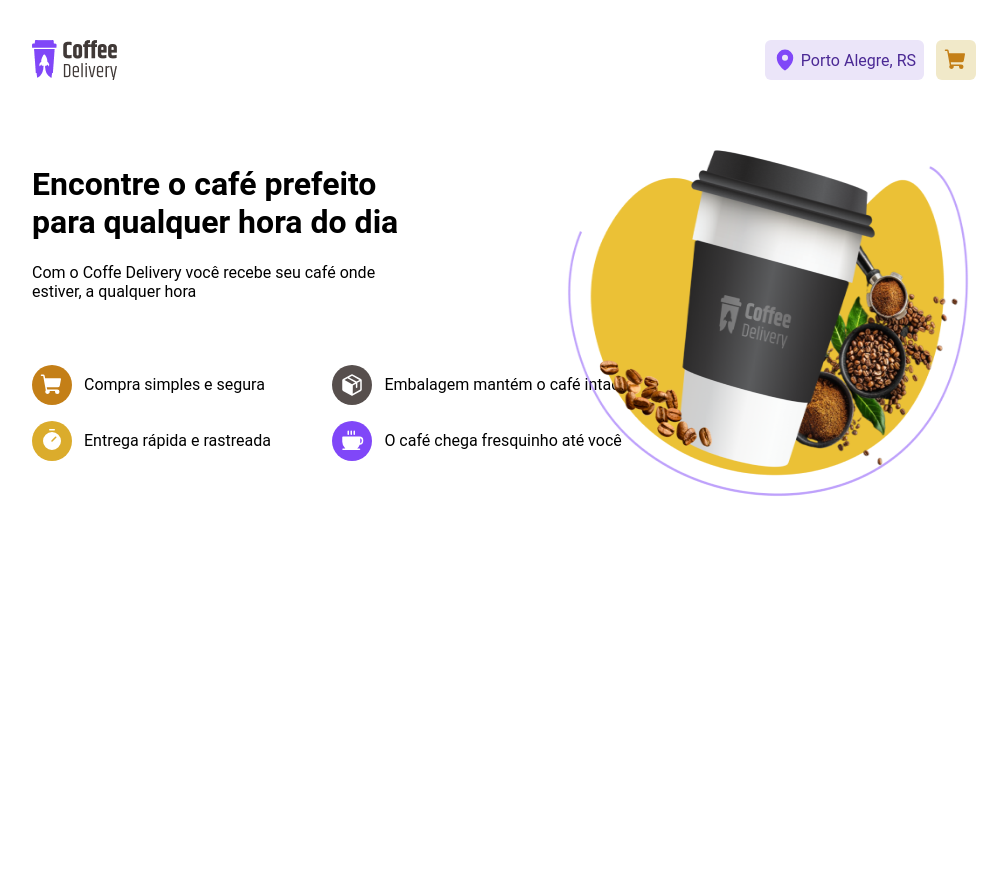
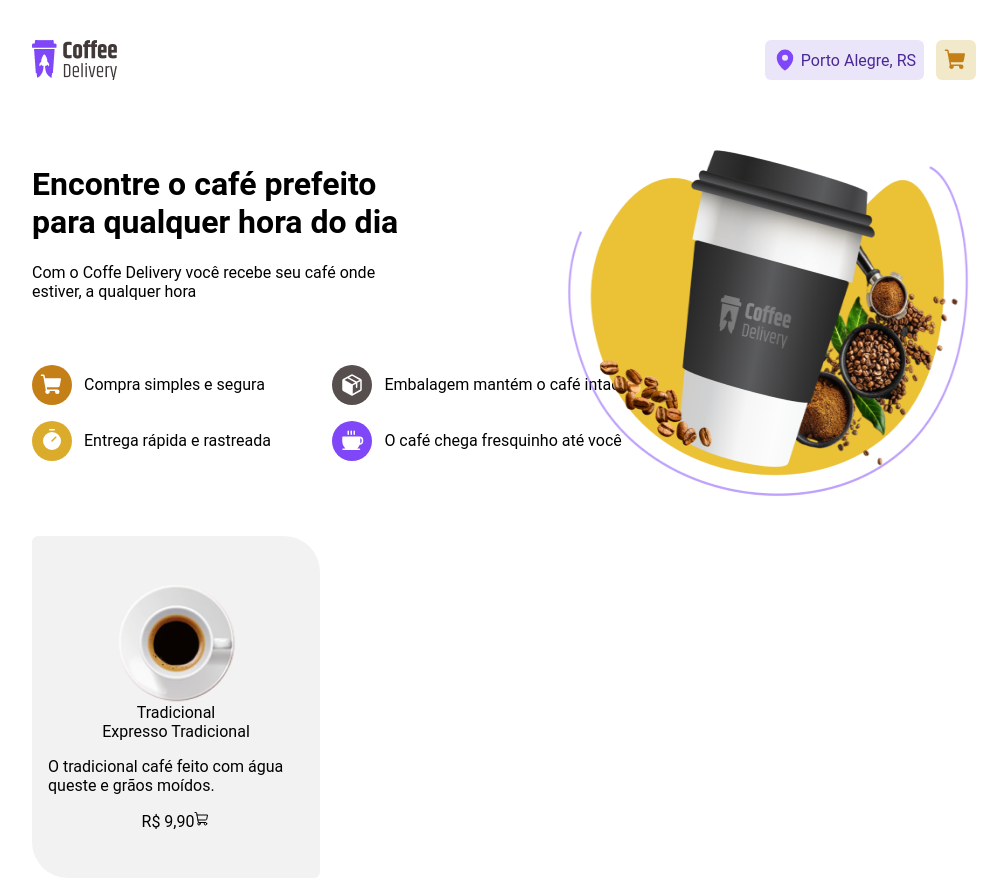
Before and after one commit to AnaVitorio/Coffee-Delivery, a React (Vite) app: page / in a window 1280 px wide. Shown: the whole page, without its empty margins (136-1143 px from the left). Before the commit the page ends 800 px from the top, so only its background shows below. Built offline with nearby package versions, Linux system fonts and the light colour scheme.

Commit message:
card inicial menu café

```diff
--- a/src/App.tsx
+++ b/src/App.tsx
@@ -7,6 +7,7 @@ import {
   TextContainer,
 } from "./styles";
 import { Coffee, Package, ShoppingCart, Timer } from "phosphor-react";
+import MenuCoffee from "./components/MenuCoffee/MenuCoffes";
 
 function App() {
   return (
@@ -49,6 +50,7 @@ function App() {
 
         <img src={imgCupCoffee} />
       </IntroducaoContainer>
+      <MenuCoffee/>
     </div>
   );
 }
--- /dev/null
+++ b/src/components/MenuCoffee/MenuCoffes.tsx
@@ -0,0 +1,21 @@
+import { CoffeeCard, MenuCard } from "./styles";
+import { ShoppingCart } from "phosphor-react";
+import imgCafeTradicional from "../../assets/cafe-tradicional.png";
+
+export default function MenuCoffee(){
+
+    return(
+        <MenuCard>
+            <CoffeeCard>
+                <img src={imgCafeTradicional}/>
+                <span>Tradicional</span>
+                <span>Expresso Tradicional</span>
+                <p>O tradicional café feito com água queste e grãos moídos.</p>
+                <div>
+                    <span>R$ 9,90</span>
+                    <ShoppingCart/>
+                </div>
+            </CoffeeCard>
+        </MenuCard>
+    )
+}
--- /dev/null
+++ b/src/components/MenuCoffee/styles.ts
@@ -0,0 +1,25 @@
+import styled from "styled-components";
+
+
+
+export const MenuCard = styled.div`
+  display: flex;
+  align-items: center;
+  justify-content: space-between;
+  padding: 2rem 10rem 0rem 10rem;
+`;
+
+export const CoffeeCard = styled.div`
+  display: flex;
+  flex-direction: column;
+  align-items: center;
+  justify-content: center;
+  width: 16rem;
+  height: 19.375rem;
+  background-color: #F3F2F2;
+  border-top-left-radius: 6px;
+  border-bottom-right-radius: 6px;
+  border-top-right-radius: 36px;
+  border-bottom-left-radius: 36px ;
+  padding: 1rem;
+`;
```
Also changed, not shown: src/constants.ts (added, +32 -0 lines), src/assets/cafe-tradicional.png (added).
